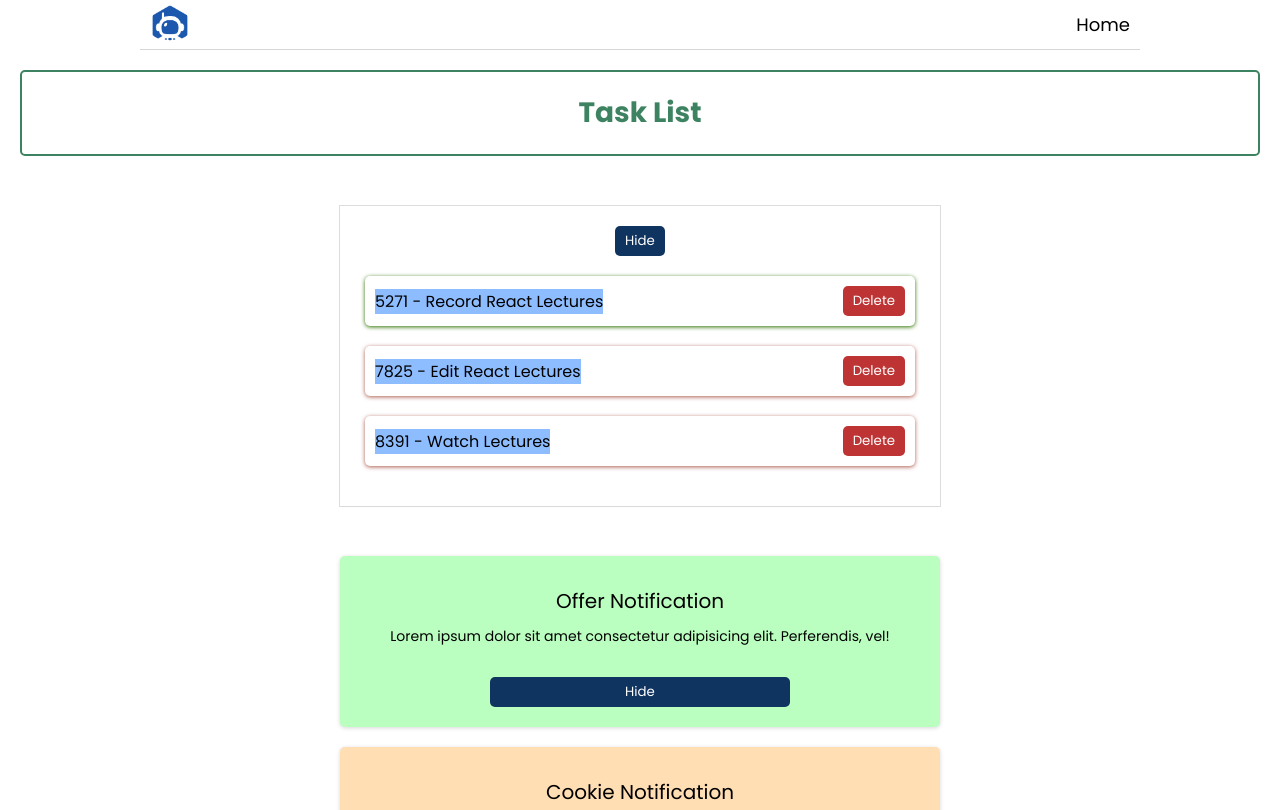
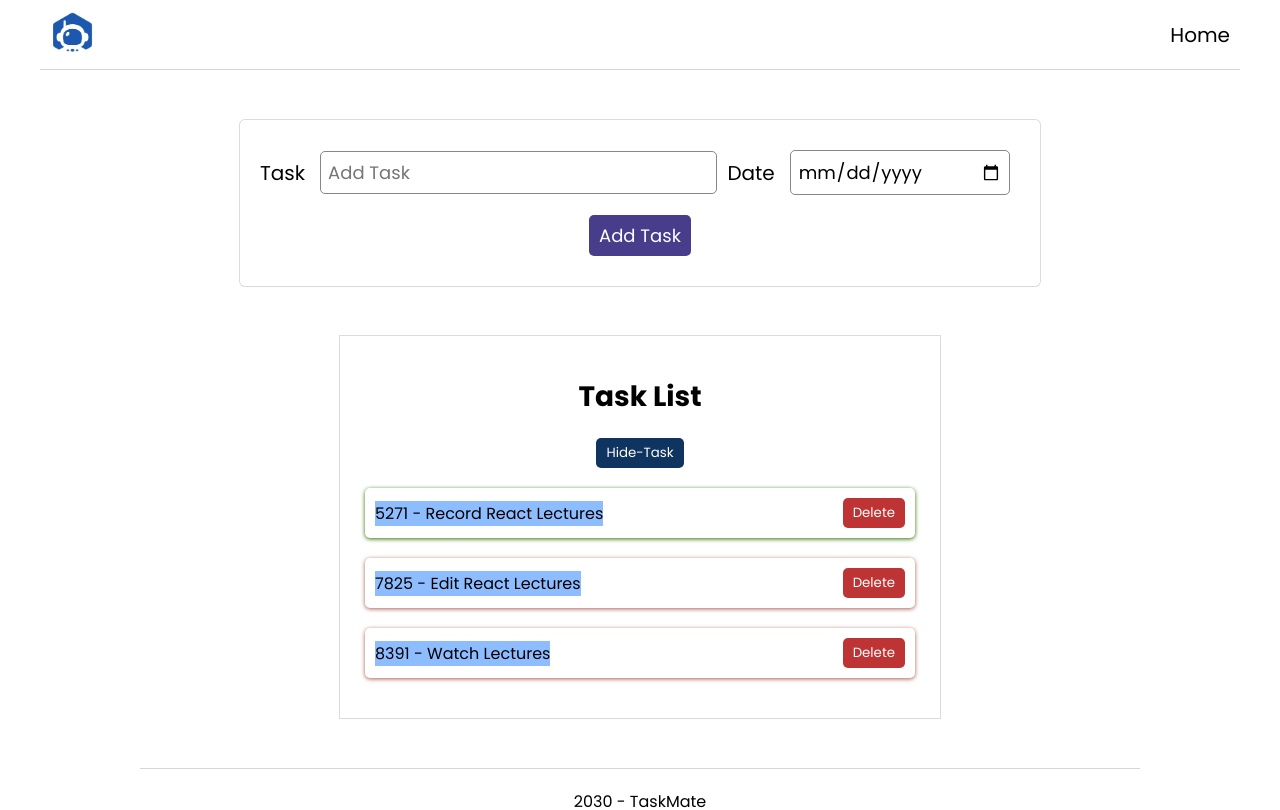
Before and after one commit to Priyanshuu7/ReactTodoList, a React (Vite) app: page / in a window 1280 px wide. Shown: the top 810 px of the page. Built offline with nearby package versions, Linux system fonts and the light colour scheme.

Commit message:
Added Form for add task

```diff
--- a/src/App.jsx
+++ b/src/App.jsx
@@ -1,12 +1,14 @@
 import { Header } from "./components/Header";
 import { Footer } from "./components/Footer";
 import { TaskList } from "./components/TaskList";
+import { AddTask } from "./components/AddTask";
 import "./App.css";
 
 function App() {
   return (
     <div className="App">
       <Header />
+      <AddTask />
       <TaskList />
       <Footer />
     </div>
--- /dev/null
+++ b/src/components/AddTask.css
@@ -0,0 +1,47 @@
+.addtask {
+  max-width: 800px;
+  margin: 50px auto;
+  padding: 20px;
+  box-shadow: rgba(0, 0, 0, 0.02) 0px 1px 3px 0px,
+    rgba(27, 31, 35, 0.15) 0px 0px 0px 1px;
+  border-radius: 5px;
+}
+
+.addtask form {
+  display: flex;
+  justify-content: space-around;
+  align-items: center;
+  flex-wrap: wrap;
+}
+
+.addtask label {
+  font-size: 20px;
+  margin-right: 5px;
+}
+
+.addtask input {
+  font-size: 18px;
+  padding: 7px;
+  border: 1px solid #878787;
+  border-radius: 5px;
+  flex-grow: 1;
+  margin: 10px;
+}
+
+.addtask input:focus {
+  outline: none;
+}
+
+.addtask select {
+  font-size: 18px;
+  padding: 7px;
+  border-radius: 5px;
+  margin: 10px;
+  cursor: pointer;
+}
+
+.addtask button {
+  font-size: 18px;
+  padding: 7px 10px;
+  margin: 10px;
+}
--- /dev/null
+++ b/src/components/AddTask.jsx
@@ -0,0 +1,14 @@
+import "./AddTask.css";
+export const AddTask = () => {
+  return (
+    <section className="addtask">
+      <form>
+        <label htmlFor="task">Task</label>
+        <input type="text" id="task" required placeholder="Add Task" />
+        <label htmlFor="date">Date</label>
+        <input type="date" id="date" required />
+        <button type="submit">Add Task</button>
+      </form>
+    </section>
+  );
+};
--- a/src/components/Header.css
+++ b/src/components/Header.css
@@ -2,15 +2,15 @@ header {
   display: flex;
   justify-content: space-between;
   align-items: center;
-  height: 50px;
+  height: 70px;
   align-items: center;
-  max-width: 1000px;
+  max-width: 1200px;
   margin: auto;
   border-bottom: 1px solid var(--theme-border);
-  font-size: 18px;
+  font-size: 20px;
   padding: 0px 10px;
 }
 
 header img {
-  max-width: 40px;
+  max-width: 45px;
 }
--- a/src/components/TaskList.jsx
+++ b/src/components/TaskList.jsx
@@ -1,7 +1,7 @@
 import { useState } from "react";
 import { TaskCard } from "./TaskCard";
-import { BoxCard } from "./BoxCard";
 import "./TaskList.css";
+import "./AddTask.css";
 
 export const TaskList = () => {
   const [tasks, setTasks] = useState([
@@ -25,31 +25,18 @@ export const TaskList = () => {
 
   return (
     <section className="tasklist">
-      <h1 style={styles}>Task List</h1>
       <ul>
-        <button className="trigger" onClick={() => setShow(!show)}>
-          {show ? "Hide" : "Show"}
-        </button>
+        <div className="header">
+          <h1>Task List</h1>
+          <button className="trigger" onClick={() => setShow(!show)}>
+            {show ? "Hide-Task" : "Show-Task"}
+          </button>
+        </div>
         {show &&
           tasks.map((task) => (
             <TaskCard key={task.id} task={task} handleDelete={handleDelete} />
           ))}
       </ul>
-      <BoxCard result="success">
-        <p className="title">Offer Notification</p>
-        <p className="description">
-          Lorem ipsum dolor sit amet consectetur adipisicing elit. Perferendis,
-          vel!
-        </p>
-      </BoxCard>
-
-      <BoxCard result="warning">
-        <p className="title">Cookie Notification</p>
-        <p className="description">
-          Lorem ipsum dolor sit amet consectetur adipisicing elit. Eligendi,
-          suscipit.
-        </p>
-      </BoxCard>
     </section>
   );
 };
```
